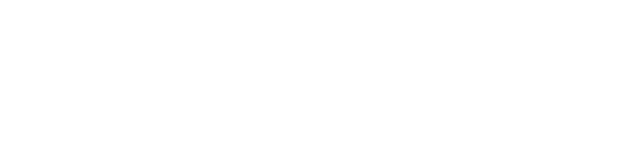
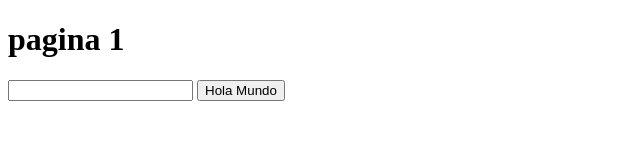
Before and after one commit to Blackmoonliz/paginaWeb, a plain HTML site: page index.html in a window 1280 px wide. Shown: the whole page, without its empty margins (0-640 px from the left). Drawn offline with Linux system fonts and the light colour scheme.

Commit message:
creacion de algo

```diff
--- a/index.html
+++ b/index.html
@@ -6,6 +6,10 @@
     <title>Document</title>
 </head>
 <body>
-
+    <h1>pagina 1</h1>
+    <div>
+        <input type="text">
+        <input type="button" value="Hola Mundo">
+    </div>
 </body>
 </html>
```
